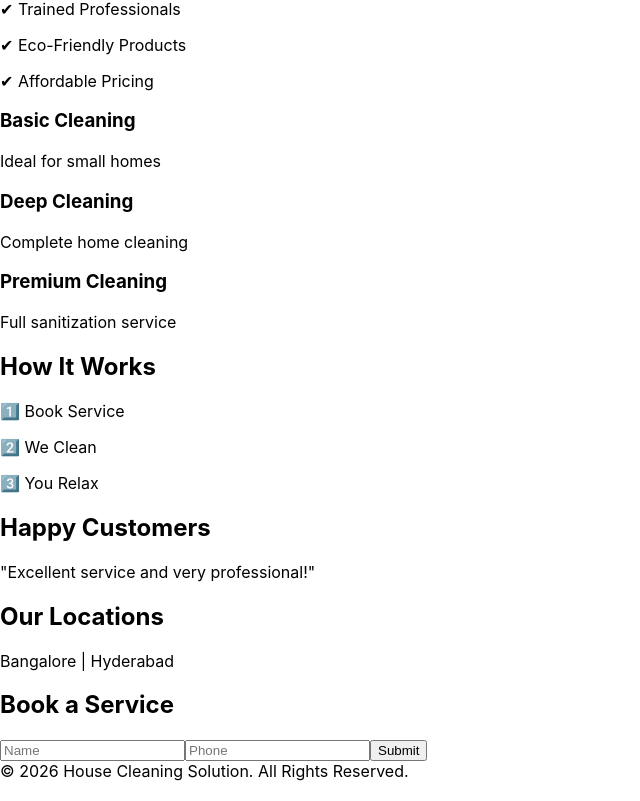
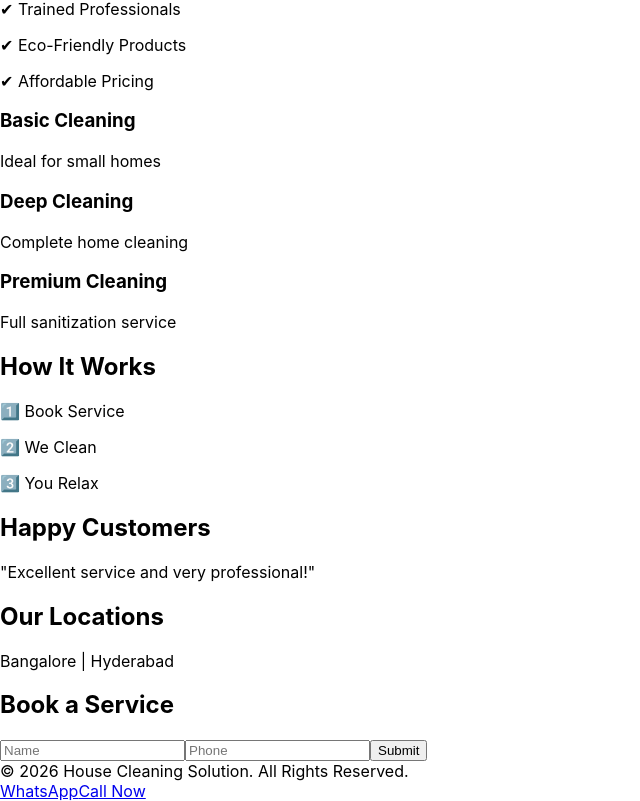
Before and after one commit to jachuk1987/Viran_Projects, a React (Create React App) app in the folder housecleaning-web/: page / in a window 1280 px wide. Shown: the part 596-1397 px from the top of the page, without its empty margins (0-640 px from the left). Built offline with nearby package versions, Linux system fonts and the light colour scheme.

Commit message:
Viran_Project

```diff
--- a/housecleaning-web/src/Pages/Home.jsx
+++ b/housecleaning-web/src/Pages/Home.jsx
@@ -7,7 +7,8 @@ import HowItWorks from "../Components/HowItWorks";
 import Testimonials from "../Components/Testimonials";
 import Locations from "../Components/Locations";
 import Contact from "../Components/Contact";
-import Footer from "../Components/Footer"
+import Footer from "../Components/Footer";
+import FloatingCTA from "../Components/FloatingCTA";
 
 const Home = () => {
   return (
@@ -22,6 +23,8 @@ const Home = () => {
       <Locations />
       <Contact />
       <Footer />
+      <FloatingCTA />
+
     </>
   );
 };
```
